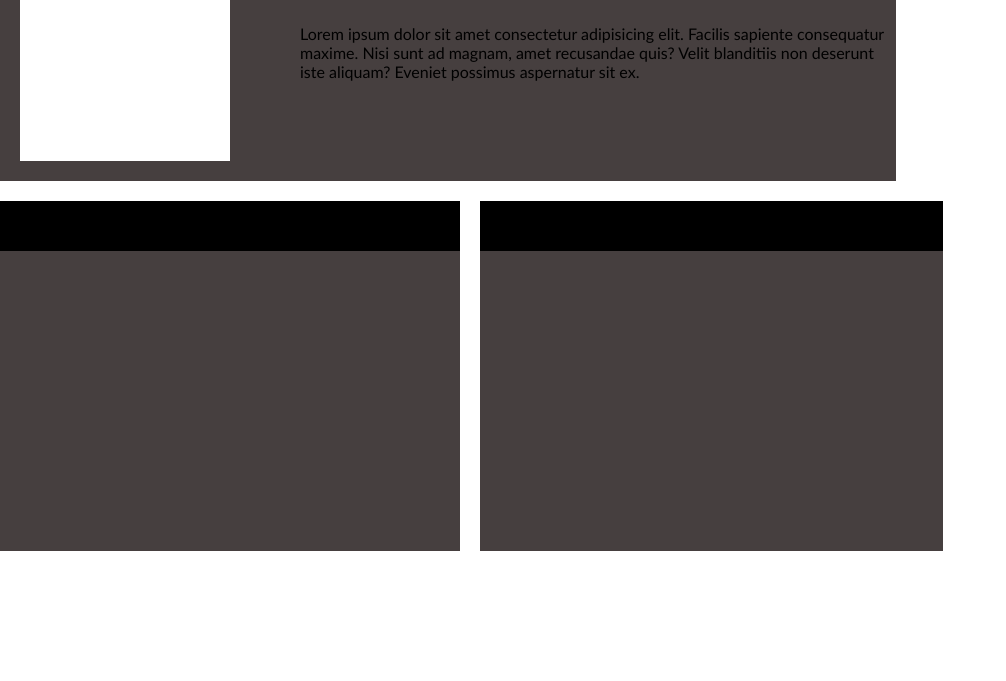
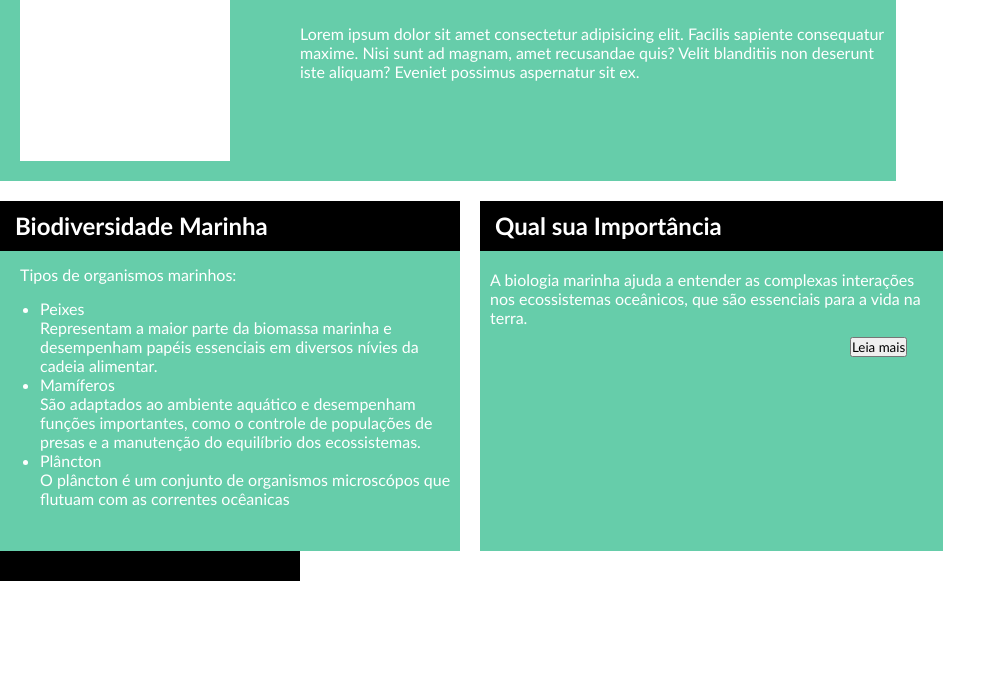
Before and after one commit to estelacarvalhobaldessar/nosso-site, a plain HTML site: page index.html in a window 1280 px wide. Shown: the part 119-800 px from the top of the page, without its empty margins (0-1006 px from the left). Drawn offline with Linux system fonts and the light colour scheme.

Commit message:
alteração

```diff
--- a/index.html
+++ b/index.html
@@ -12,8 +12,15 @@
             <div class="quadradobranco"></div>
             <h1 class="bio">Vida Marinha</h1>
             <p class="p">Lorem ipsum dolor sit amet consectetur adipisicing elit. Facilis sapiente consequatur maxime. Nisi sunt ad magnam, amet recusandae quis? Velit blanditiis non deserunt iste aliquam? Eveniet possimus aspernatur sit ex.</p>
-        <div class="caixa2"><h1 class="h2"></h1></div>
-        <div class="caixa3"><h1 class="h3"></h1></div>
+        <div class="caixa2"><h1 class="h2"></h1><h1 class="biodiversidade">Biodiversidade Marinha</h1><p class="texto">Tipos de organismos marinhos:
+            <ul class="lista">
+            <li>Peixes</li><p>Representam a maior parte da biomassa marinha e desempenham papéis essenciais em diversos nívies da cadeia alimentar.</p>
+            <li>Mamíferos</li><p>São adaptados ao ambiente aquático e desempenham funções importantes, como o controle de populações de presas e a manutenção do equilíbrio dos ecossistemas.</p>
+            <li>Plâncton</li><p>O plâncton é um conjunto de organismos microscópos que flutuam com as correntes ocêanicas</p>
+          </ul></p></div>
+        <div class="caixa3"><h1 class="h3"></h1><h1 class="importancia">Qual sua Importância</h1><p class="texto2">A biologia marinha ajuda a entender as complexas interações nos ecossistemas oceânicos, que são essenciais para a vida na terra.</p>
+            <input type="button" class="botao" value="Leia mais"></div>
+            <h1 class="linha"></h1>
         </div>
     </article>
     <aside></aside>
--- a/style.css
+++ b/style.css
@@ -6,20 +6,20 @@
 .caixa1{
     height: 300px;
     width: 70%;
-    background-color: rgb(70, 63, 63);
+    background-color:mediumaquamarine;
 }
 .caixa2{
     height: 350px;
     width: 460px;
     margin-top: 120px;
-    background-color: rgb(70, 63, 63);
+    background-color: mediumaquamarine;
 
 }
 .caixa3{
     height: 350px;
     width: 463px;
     margin-top: -350px;
-    background-color: rgb(70, 63, 63);
+    background-color: mediumaquamarine;
     margin-left: 480px;
 
 }
@@ -37,7 +37,7 @@
     width: 70%px;
     color: white;
     font-family: 'Segoe UI', Tahoma, Geneva, Verdana, sans-serif;
-    margin-top: 0px;
+
 }
 .h3{
     background-color: black;
@@ -56,12 +56,48 @@
     background-color: white;
 }
 .bio{
-    margin-left: 490px;
+    margin-left: 300px;
     margin-top: -220px;
     font-size: xx-large;
     font-family: 'Segoe UI', Tahoma, Geneva, Verdana, sans-serif;
+    color: white;
 }
 .p{
     margin-left: 300px;
     margin-top: 40px;
+    color: white;
 }
+.texto{
+    margin-top: 25px;
+    margin-left: 20px;
+    color: white;
+}
+.texto2{
+    margin-top: 30px;
+    margin-left: 10px;
+    color: white;
+}
+.biodiversidade{
+    margin-top: -40px;
+    margin-left: 15px;
+    color: white;
+}
+.importancia{
+    margin-top: -40px;
+    margin-left: 15px;
+    color: white;
+}
+.lista{
+    margin-left: 40px;
+    margin-top: 15px;
+    color: white;
+}
+.botao{
+    margin-top:  10px;
+    margin-left: 370px;
+}
+.linha{
+    background-color: black;
+    height: 30px;
+    width: 300px;
+}
```
